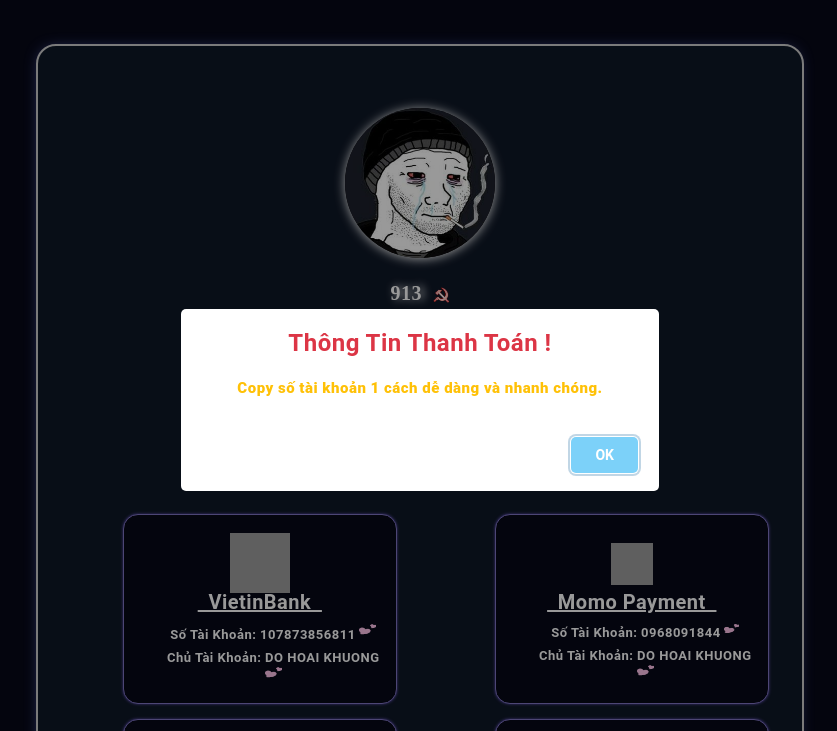
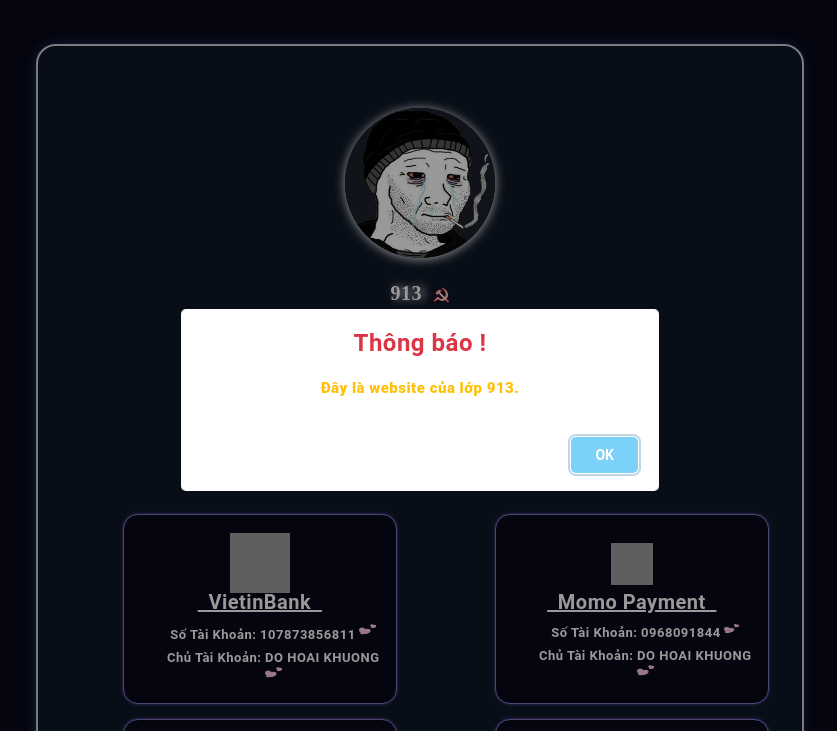
Before and after one commit to khanhhungdz/lop913, a plain HTML site: page index.html in a window 1280 px wide. Shown: the top 731 px of the page, without its empty margins (220-1057 px from the left). Drawn offline with nearby package versions, Linux system fonts and the light colour scheme; grey boxes are pictures that could not be loaded; a web font is replaced by a local one.

Commit message:
Update index.html

```diff
--- a/index.html
+++ b/index.html
@@ -11,7 +11,7 @@
     <meta name="viewport" content="width=device-width, initial-scale=1, shrink-to-fit=no" />
     <link rel="shortcut icon" href="//i.imgur.com/LC5mbkf.jpg" type="image/x-icon">
     <meta property="og:type" content="website" />
-    <meta property="og:title" content="Welcome ThanhDieu &mdash; Profile Home" />
+    <meta property="og:title" content="Welcome 913 &mdash; Profile Home" />
     <meta name="next-head-count" content="13" />
     <title>913 &mdash; Thông Tin Về Lớp</title>
     <link rel="preconnect" href="https://fonts.googleapis.com" crossorigin="true" />
@@ -163,7 +163,7 @@
         }
         function chutaikhoan() {
             Toastify({
-                text: "Đã copy chủ tài khoản vào bộ nhớ tạm",
+                text: "Đã copy vào bộ nhớ tạm",
                 duration: 4200,
                 backgroundColor: "green"
             }).showToast();
@@ -184,8 +184,8 @@
                     element: "div",
                     attributes: {
                         innerHTML: `
-          <h2 class="text-danger">Thông Tin Thanh Toán !</h2>
-          <h5 class="text-warning"><strong>Copy số tài khoản 1 cách dễ dàng và nhanh chóng.</strong></h5>
+          <h2 class="text-danger">Thông báo !</h2>
+          <h5 class="text-warning"><strong>Đây là website của lớp 913.</strong></h5>
         `,
                     },
                 },
```
